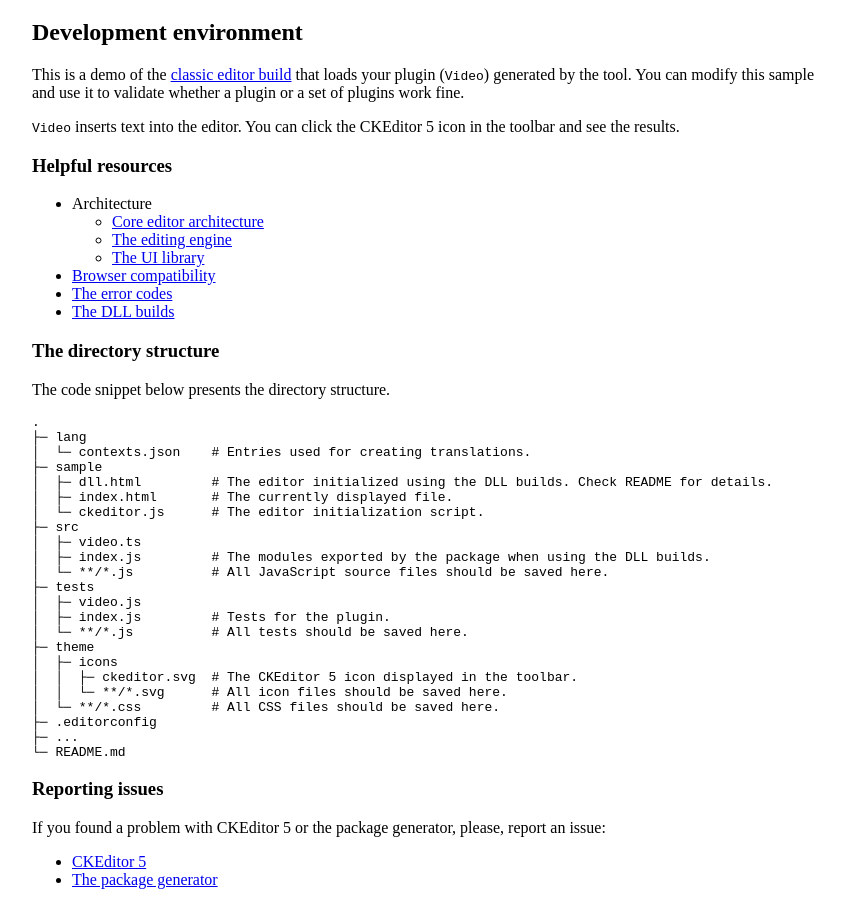
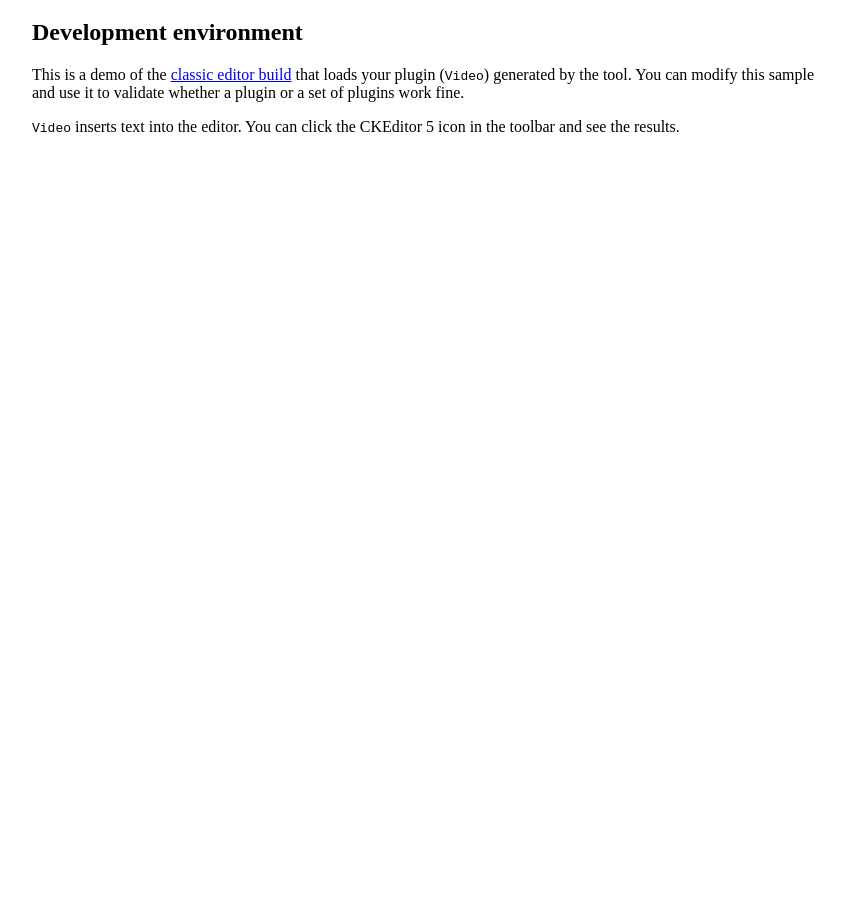
Before and after one commit to cinemaster/ckeditor5-video, a website: page sample/index.html in a window 1280 px wide. Shown: the part 61-970 px from the top of the page, without its empty margins (208-1053 px from the left). After the commit the page ends 800 px from the top, so only its background shows below. Drawn offline with Linux system fonts and the light colour scheme.

Commit message:
update sample html

```diff
--- a/sample/index.html
+++ b/sample/index.html
@@ -25,74 +25,6 @@
     <p>
         <code>Video</code> inserts text into the editor. You can click the CKEditor 5 icon in the toolbar and see the results.
     </p>
-
-    <h3>Helpful resources</h3>
-    <ul>
-        <li>Architecture
-            <ul>
-                <li>
-                    <a href="https://ckeditor.com/docs/ckeditor5/latest/framework/guides/architecture/core-editor-architecture.html">Core editor architecture</a>
-                </li>
-            </ul>
-            <ul>
-                <li>
-                    <a href="https://ckeditor.com/docs/ckeditor5/latest/framework/guides/architecture/editing-engine.html">The editing engine</a>
-                </li>
-            </ul>
-            <ul>
-                <li>
-                    <a href="https://ckeditor.com/docs/ckeditor5/latest/framework/guides/architecture/ui-library.html">The UI library</a>
-                </li>
-            </ul>
-        </li>
-
-        <li>
-            <a href="https://ckeditor.com/docs/ckeditor5/latest/framework/guides/support/browser-compatibility.html">Browser compatibility</a>
-        </li>
-
-        <li>
-            <a href="https://ckeditor.com/docs/ckeditor5/latest/framework/guides/support/error-codes.html">The error codes</a>
-        </li>
-
-        <li><a href="https://ckeditor.com/docs/ckeditor5/latest/builds/guides/development/dll-builds.html">The DLL builds</a></li>
-    </ul>
-
-    <h3>The directory structure</h3>
-
-    <p>
-        The code snippet below presents the directory structure.
-    </p>
-
-    <pre><code class="language-plaintext">.
-├─ lang
-│  └─ contexts.json    # Entries used for creating translations.
-├─ sample
-│  ├─ dll.html         # The editor initialized using the DLL builds. Check README for details.
-│  ├─ index.html       # The currently displayed file.
-│  └─ ckeditor.js      # The editor initialization script.
-├─ src
-│  ├─ video.ts
-│  ├─ index.js         # The modules exported by the package when using the DLL builds.
-│  └─ **/*.js          # All JavaScript source files should be saved here.
-├─ tests
-│  ├─ video.js
-│  ├─ index.js         # Tests for the plugin.
-│  └─ **/*.js          # All tests should be saved here.
-├─ theme
-│  ├─ icons
-│  │  ├─ ckeditor.svg  # The CKEditor 5 icon displayed in the toolbar.
-│  │  └─ **/*.svg      # All icon files should be saved here.
-│  └─ **/*.css         # All CSS files should be saved here.
-├─ .editorconfig
-├─ ...
-└─ README.md</code></pre>
-
-    <h3>Reporting issues</h3>
-    <p>If you found a problem with CKEditor 5 or the package generator, please, report an issue:</p>
-    <ul>
-        <li><a href="https://github.com/ckeditor/ckeditor5/issues/new/choose">CKEditor 5</a></li>
-        <li><a href="https://github.com/ckeditor/ckeditor5-package-generator/issues/new">The package generator</a></li>
-    </ul>
 </div>
 
 <script src="./ckeditor.dist.js"></script>
```
Also changed, not shown: sample/ckeditor.js (+4 -60 lines), sample/dll.html (+3 -51 lines).
